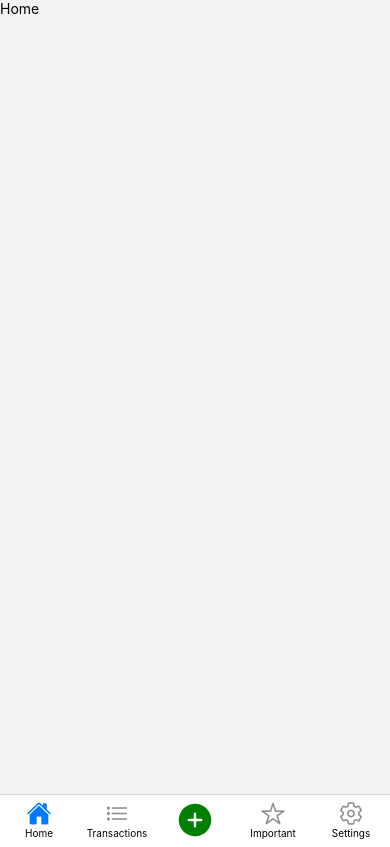
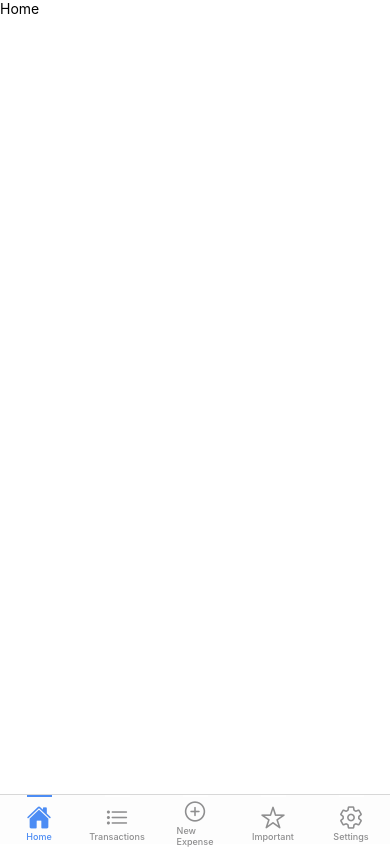
Before and after one commit to I-Muhammad-Zain-I/Expense-Tracker, a React Native app: screen / in a window 390 px wide. Built offline with nearby package versions, Linux system fonts and the light colour scheme.

Commit message:
refac(tabs): changed styles

```diff
--- a/App.js
+++ b/App.js
@@ -7,9 +7,10 @@ import AllTransaction from './src/screens/AllTransaction';
 import ImportantTransaction from './src/screens/ImportantTransaction';
 import Settings from './src/screens/Settings';
 import AddTransaction from './src/screens/AddTransaction';
-import Ionicons from '@expo/vector-icons/Ionicons'
 import BottonTabWrapper from './src/components/UI/BottomTabWrapper';
 import TabBarIcon from './src/components/tabBar/TabBarIcon';
+
+
 const Tabs = createBottomTabNavigator();
 
 const screenOpt = {
@@ -22,18 +23,23 @@ const screenOpt = {
     left: 0,
     elevation: 0,
     height: 50,
-    background: '#fff'
-  }
+    backgroundColor: '#fdfdfd',
+
+  },
+
+  tabBarActiveTintColor: '#4C8CF4'
 }
 
 export default function App() {
   return (
     <NavigationContainer>
-      <Tabs.Navigator screenOptions={screenOpt}>
+      <Tabs.Navigator
+        screenOptions={screenOpt}
+        sceneContainerStyle={{backgroundColor: "white"}}
+      >
         <Tabs.Screen name='Home' component={Home}
           options={{
             tabBarButton: (props) =>( <BottonTabWrapper {...props} route={"Home"}/>),
-
             tabBarIcon: ({ focused, color, size }) => (
               <TabBarIcon
                 focused={focused}
@@ -48,7 +54,6 @@ export default function App() {
         <Tabs.Screen name='All Transactions' component={AllTransaction}
           options={{
             tabBarButton: (props) =>( <BottonTabWrapper {...props} route={"All Transactions"}/>),
-
             tabBarIcon: ({ focused, color, size }) => (
               <TabBarIcon
                 focused={focused}
@@ -64,16 +69,13 @@ export default function App() {
           options={{
             tabBarButton: (props) =>( <BottonTabWrapper {...props} route={"Add Transaction"}/>),
             tabBarIcon: ({ focused, color, size }) => (
-              // <View style={{
-              //   // top: Platform.OS == 'ios' ? -20 : -30,
-              //   width: Platform.OS == 'ios' ? 50 : 60,
-              //   height: Platform.OS == 'ios' ? 50 : 60,
-              //   borderRadius: Platform.OS == 'ios' ? 25 : 30,
-              //   alignItems: 'center',
-              //   justifyContent: 'center'
-              // }}>
-                <Ionicons name={"add-circle"} size={40} color={focused ? "red" : "green"} />
-              // </View>
+              <TabBarIcon
+                focused={focused}
+                size={size}
+                color={color}
+                text={"New Expense"}
+                icon={'add-circle'}
+              />
             )
           }}
         />
--- a/app.json
+++ b/app.json
@@ -9,7 +9,7 @@
     "splash": {
       "image": "./assets/splash.png",
       "resizeMode": "contain",
-      "backgroundColor": "#ffffff"
+      "backgroundColor": "red"
     },
     "assetBundlePatterns": [
       "**/*"
--- a/src/components/UI/BottomTabWrapper.js
+++ b/src/components/UI/BottomTabWrapper.js
@@ -10,12 +10,14 @@ export default function BottonTabWrapper(props) {
     navigation.navigate(props.route)
   }
 
+  console.log(props)
+
   return (
 
     <>
       <Pressable android_ripple={{"color": "grey"}}
         onPress={onPressHandler}
-        style={({pressed}) =>  [pressed ? [props.style, styles.pressed] : props.style ]}
+        style={({pressed}) =>  [pressed ? [props.style, styles.pressed] : props.style]}
       >
 
           {props.children}
@@ -28,6 +30,10 @@ export default function BottonTabWrapper(props) {
 const styles = StyleSheet.create({
   pressed: {
     opacity: 0.3,
+  },
+  activeTab: {
+    borderTopWidth: 2,
+    borderTopColor: '#333',
 
   }
 
--- a/src/components/tabBar/TabBarIcon.js
+++ b/src/components/tabBar/TabBarIcon.js
@@ -1,11 +1,24 @@
-import { View, Text } from 'react-native'
+import { View, Text, StyleSheet } from 'react-native'
 import React from 'react'
 import Ionicons from '@expo/vector-icons/Ionicons'
 export default function TabBarIcon({focused, size, color, text, icon}) {
   return (
-    <>
+    <View style={[styles.container, focused && {borderColor: color} ]}>
       <Ionicons name={focused ? icon : `${icon}-outline`} size={size} color={color} />
-      <Text style={{ fontSize: 10 }}>{text}</Text>
-    </>
+      <Text style={{ fontSize: 9, color: color, fontWeight: '500' }}>{text}</Text>
+    </View>
   )
 }
+
+const styles = StyleSheet.create({
+  container: {
+    flex: 1,
+    justifyContent: 'center',
+    alignItems: 'center',
+    borderTopWidth: 2,
+    borderColor: "white",
+    width: '100%',
+    paddingTop: 4
+  },
+
+})
```
